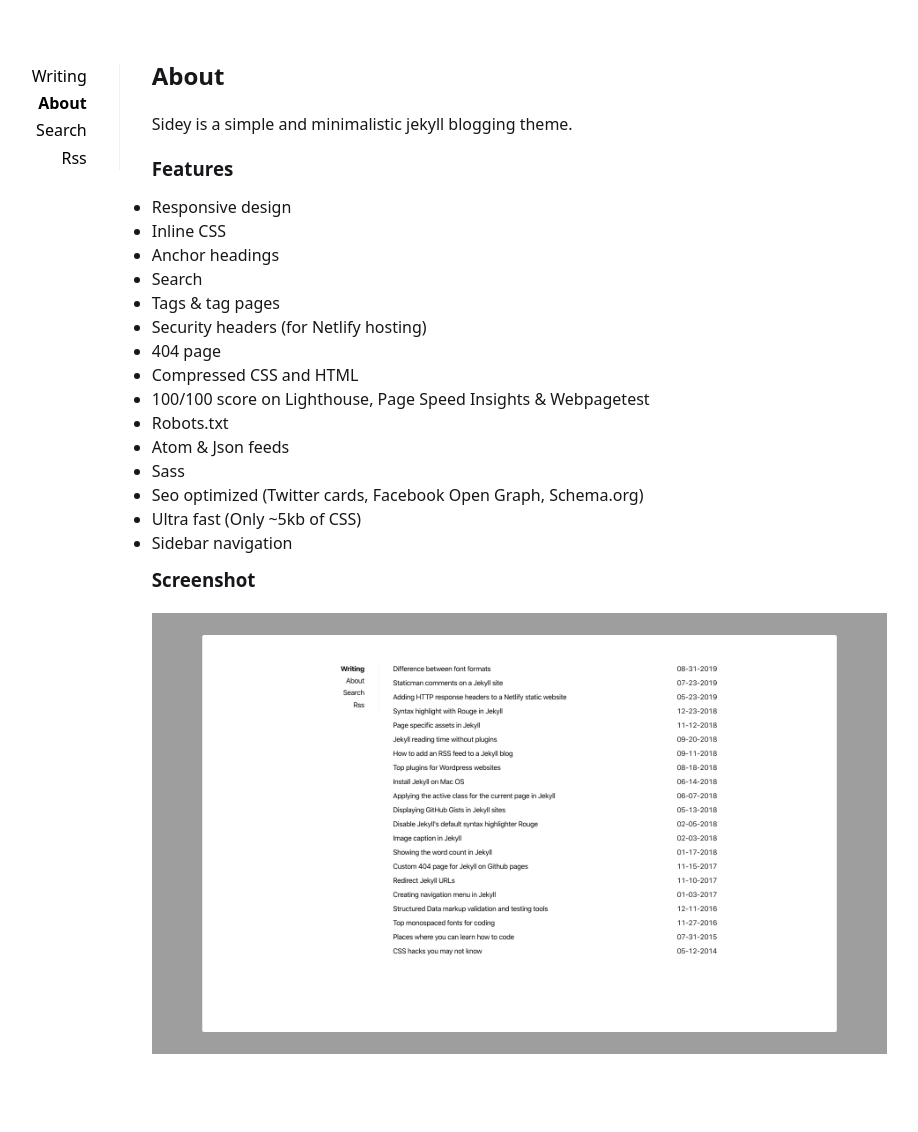
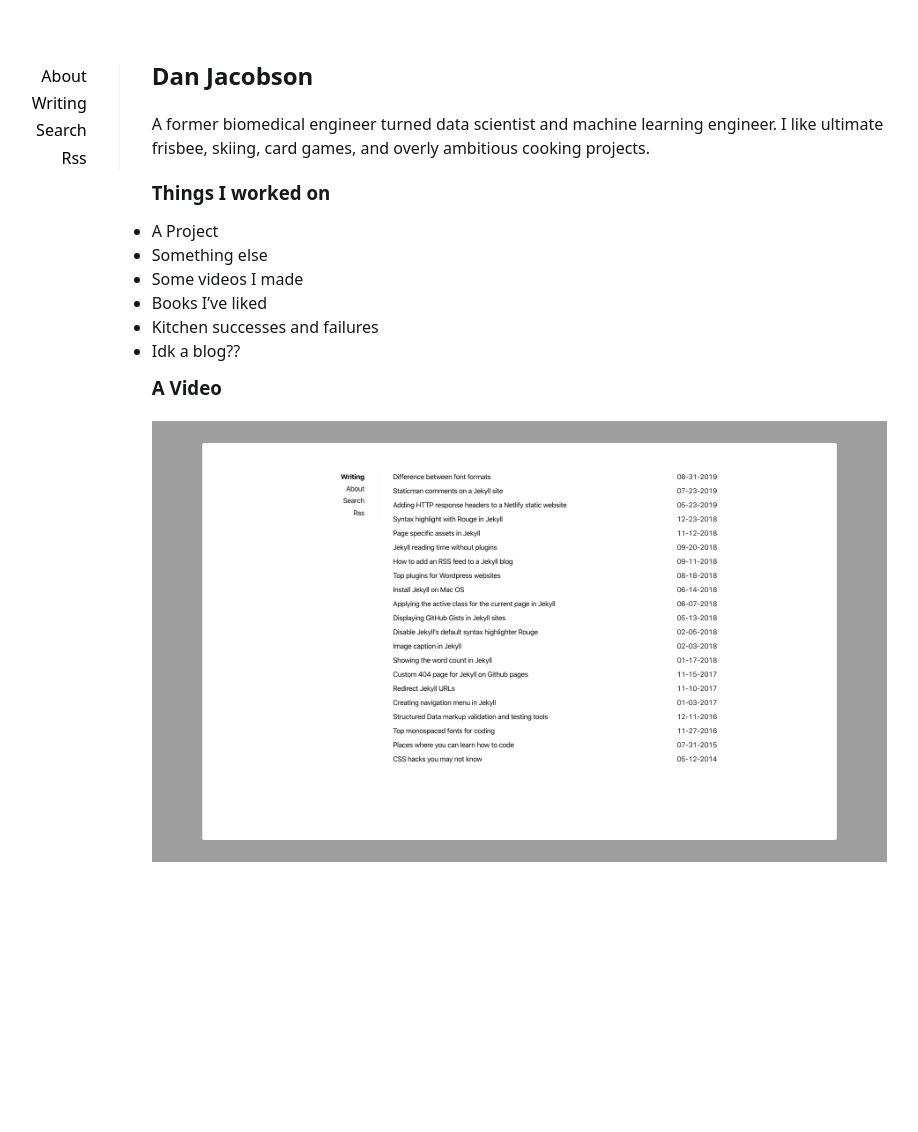
Before and after one commit to ronv/sidey, a Jekyll site: the page built from _pages/about.md, in a window 1280 px wide. Shown: the whole page, without its empty margins (201-1119 px from the left). Built offline with Jekyll 4.4.1, drawn with Linux system fonts in a browser that asks for light colours; after the commit the page ends 940 px from its top, so only the background shows below that.

Commit message:
personalize pages

```diff
--- a/_config.yml
+++ b/_config.yml
@@ -1,7 +1,7 @@
 site: dan
 url: danjacobson.net
 title: dan jacobson
-description: About me
+description: #add if i think of something
 twitter:
   username: danrowejacobson
   card: summary
--- a/_data/navigation.yml
+++ b/_data/navigation.yml
@@ -1,8 +1,8 @@
 links:
+- title: About
+  url: /
 - title: Writing
-  url: /
-- title: About
-  url: /about
+  url: /writing
 - title: Search
   url: /search
 - title: Rss
--- a/_pages/about.md
+++ b/_pages/about.md
@@ -1,28 +1,19 @@
 ---
 layout: page
-title: About
+title: Dan Jacobson
 ---
 
-Sidey is a simple and minimalistic jekyll blogging theme.
+A former biomedical engineer turned data scientist and machine learning engineer. I like ultimate frisbee, skiing, card games, and overly ambitious cooking projects.
 
-### Features
+### Things I worked on
 
-- Responsive design
-- Inline CSS
-- Anchor headings
-- Search
-- Tags & tag pages
-- Security headers (for Netlify hosting)
-- 404 page
-- Compressed CSS and HTML
-- 100/100 score on Lighthouse, Page Speed Insights & Webpagetest
-- Robots.txt
-- Atom & Json feeds
-- Sass
-- Seo optimized (Twitter cards, Facebook Open Graph, Schema.org)
-- Ultra fast (Only ~5kb of CSS)
-- Sidebar navigation
+- A Project
+- Something else
+- Some videos I made
+- Books I've liked
+- Kitchen successes and failures
+- Idk a blog??
 
-### Screenshot
+### A Video
 
 ![Screenshot](screenshot.png)
```
